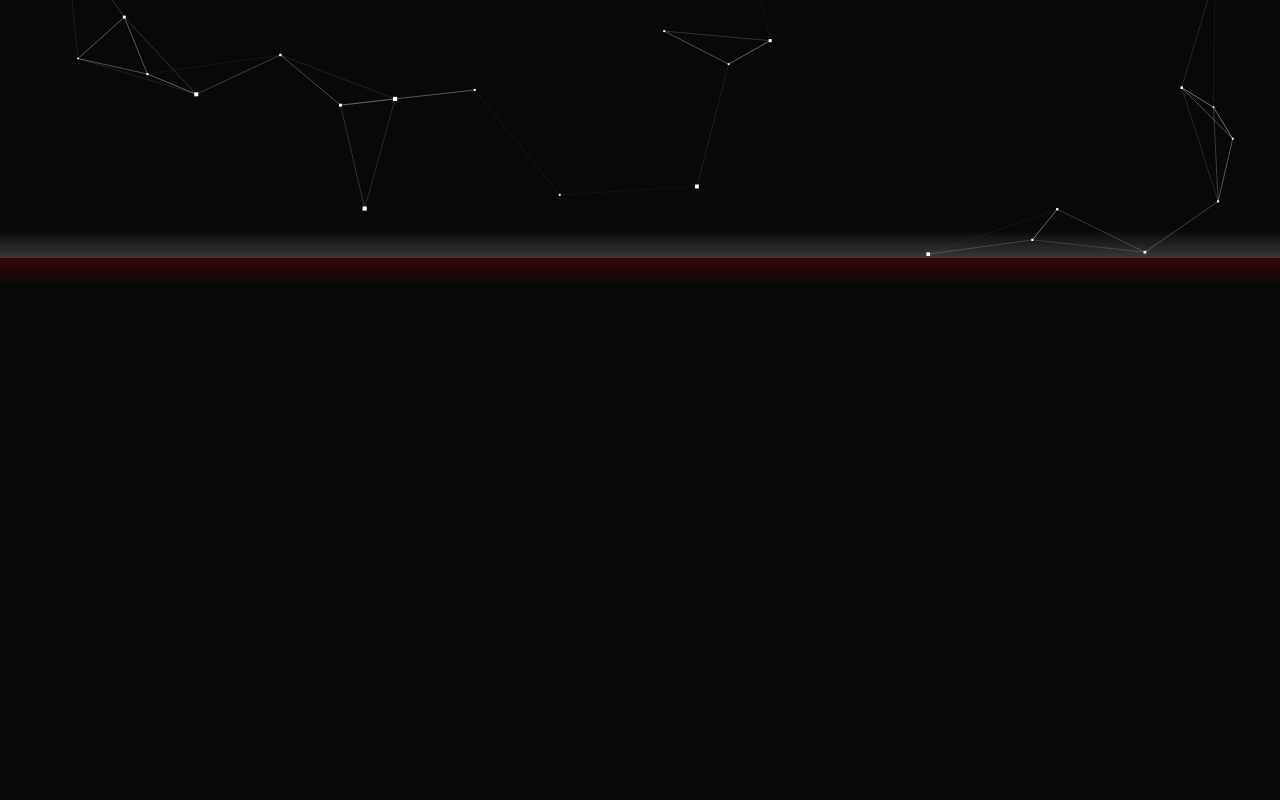
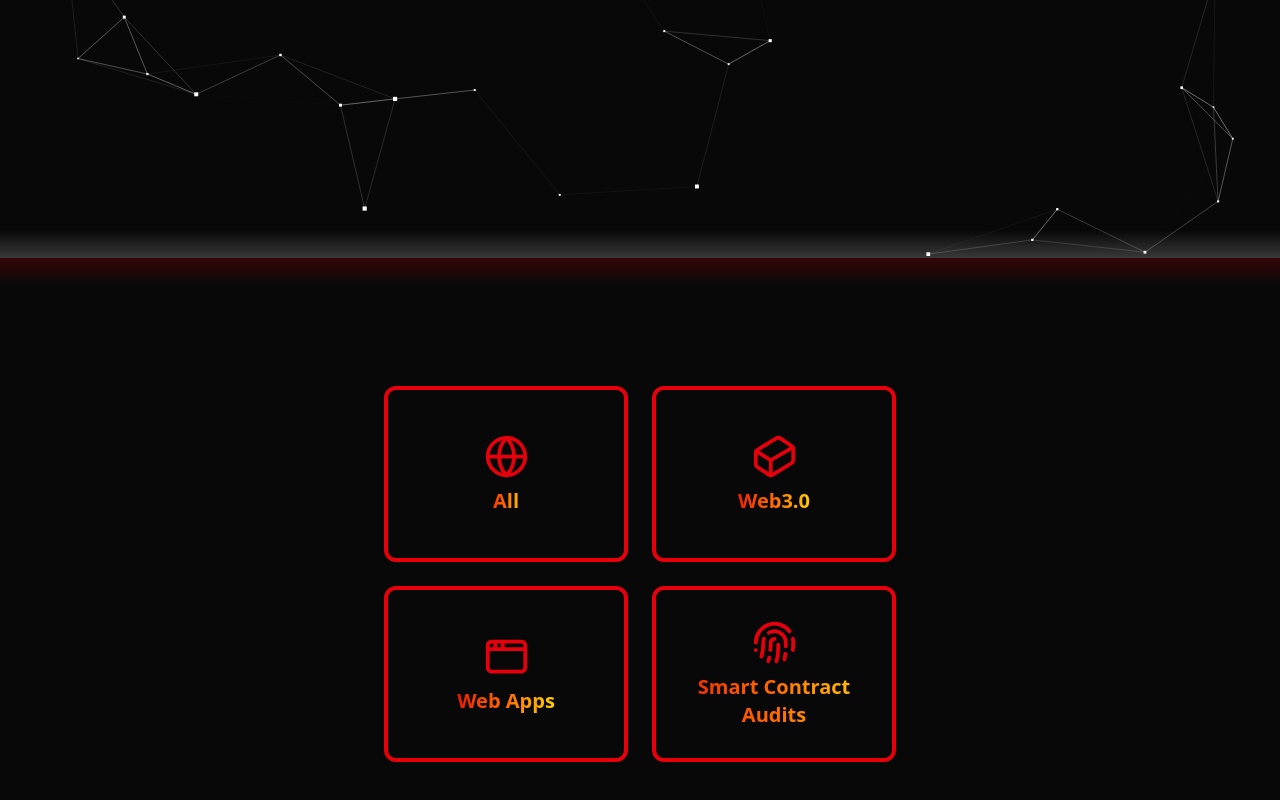
Before and after one commit to mA4rK0/marko-website-evolv-1, a Next.js app: page / in a window 1280 px wide. Shown: the part 542-1342 px from the top of the page. Built offline with nearby package versions, Linux system fonts and the light colour scheme.

Commit message:
making interactive grid buttons for projects

```diff
--- a/src/layout/projects-layout.tsx
+++ b/src/layout/projects-layout.tsx
@@ -3,6 +3,7 @@ import { useEffect, useState } from "react";
 import Lottie from "lottie-react";
 import ProjectsTextEffect from "@/components/typingEffects/project_section_des";
 import fireBlow from "../../public/fireBlow.json";
+import Projects from "@/ui/grid_projects";
 
 const ProjectsLayout: React.FC = () => {
   const [hideElement, setHideElement] = useState(false);
@@ -18,7 +19,7 @@ const ProjectsLayout: React.FC = () => {
   }, []);
 
   return (
-    <div id="projects" className="relative w-full min-h-screen bg-[#080808]">
+    <div id="projects" className="relative w-full min-h-screen py-20 bg-[#080808]">
       <div
         className={`absolute inset-x-0 top-0 z-10 h-7 bg-gradient-to-b from-red-600/20 to-transparent
         transition-opacity duration-500 ease-in-out ${hideElement ? "opacity-0" : "opacity-100"}`}
@@ -35,7 +36,7 @@ const ProjectsLayout: React.FC = () => {
         <>
           <div className="relative">
             <div className="flex justify-center">
-              <h1 className="text-red-600 text-4xl md:text-5xl mt-20 md:mt-20 font-bold">Projects</h1>
+              <h1 className="text-red-600 text-4xl md:text-5xl font-semibold hover:text-orange-500 drop-shadow-[0_0_6px_rgba(255,80,80,0.5)] animate-pulse">Projects</h1>
             </div>
             <div>
               <Lottie animationData={fireBlow} loop={false} className="absolute bottom-5 left-1/2 -translate-x-1/2 w-60 md:w-[25rem]" />
@@ -46,6 +47,9 @@ const ProjectsLayout: React.FC = () => {
           </div>
         </>
       )}
+      <div className="flex justify-center mt-12">
+        <Projects />
+      </div>
     </div>
   );
 };
--- /dev/null
+++ b/src/ui/grid_projects.tsx
@@ -0,0 +1,26 @@
+import { Globe, Cuboid, AppWindow, Fingerprint } from "lucide-react";
+
+const Projects: React.FC = () => {
+  return (
+    <div className="grid grid-cols-1 md:grid-cols-2 gap-6 md:w-lg mx-auto">
+      {[
+        { icon: <Globe size={45} />, label: "All" },
+        { icon: <Cuboid size={45} />, label: "Web3.0" },
+        { icon: <AppWindow size={45} />, label: "Web Apps" },
+        { icon: <Fingerprint size={45} />, label: "Smart Contract Audits" },
+      ].map((item, index) => (
+        <button
+          key={index}
+          className="flex flex-col items-center justify-center w-full h-44 border-4 border-red-600 rounded-xl text-red-600 hover:shadow-lg hover:scale-105 transition hover:animate-pulse shadow-red-600 cursor-pointer ease-in-out duration-300 relative overflow-hidden"
+        >
+          <div className="text-red-600 hover:text-orange-400 transition ease-in-out duration-300">{item.icon}</div>
+          <div className="mt-2 font-bold text-center text-xl px-2 z-10 bg-gradient-to-r from-red-600 via-orange-500 to-yellow-300 bg-clip-text text-transparent transition duration-300 transform hover:-translate-y-1 hover:brightness-125">
+            {item.label}
+          </div>
+        </button>
+      ))}
+    </div>
+  );
+};
+
+export default Projects;
```
